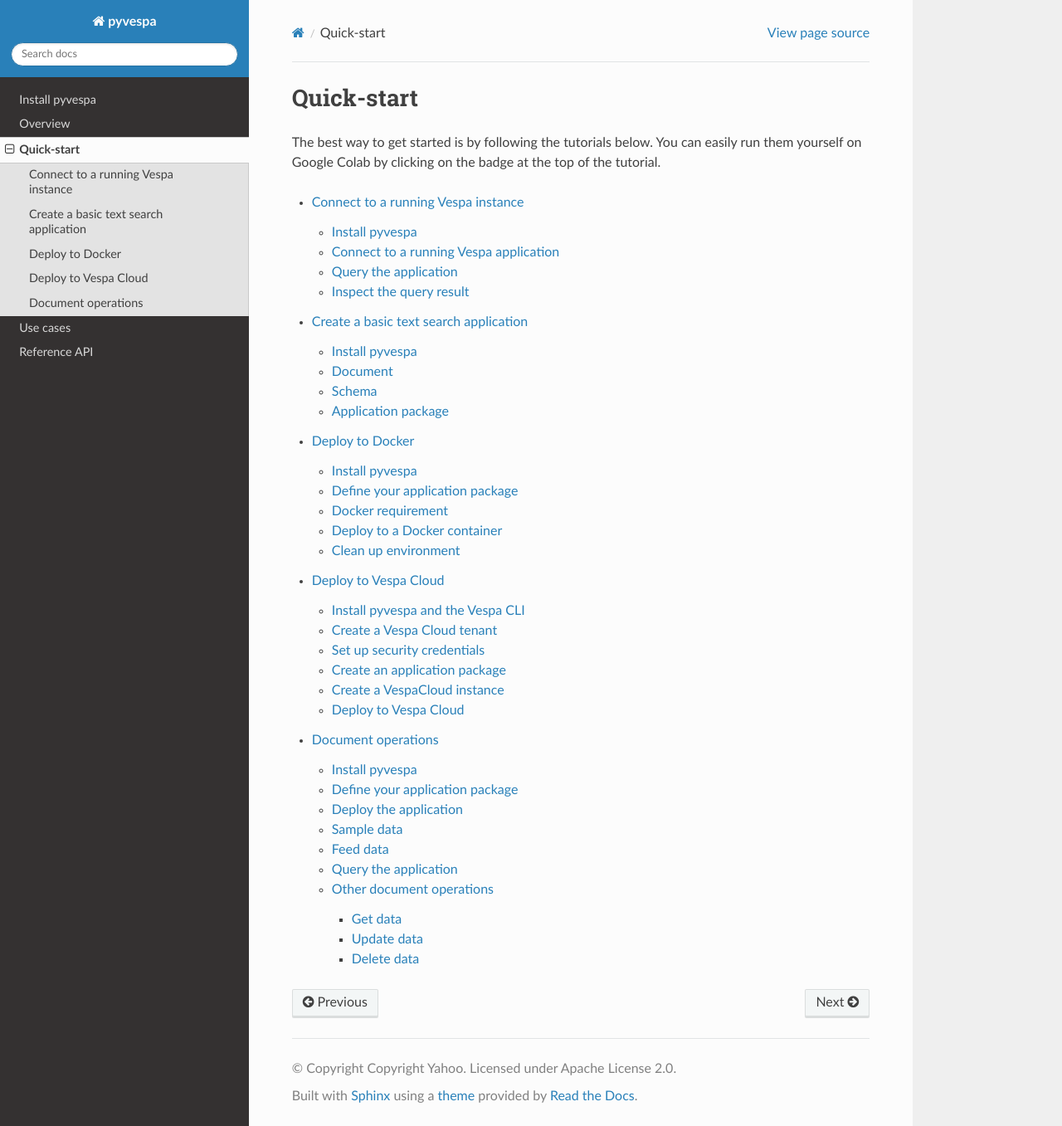
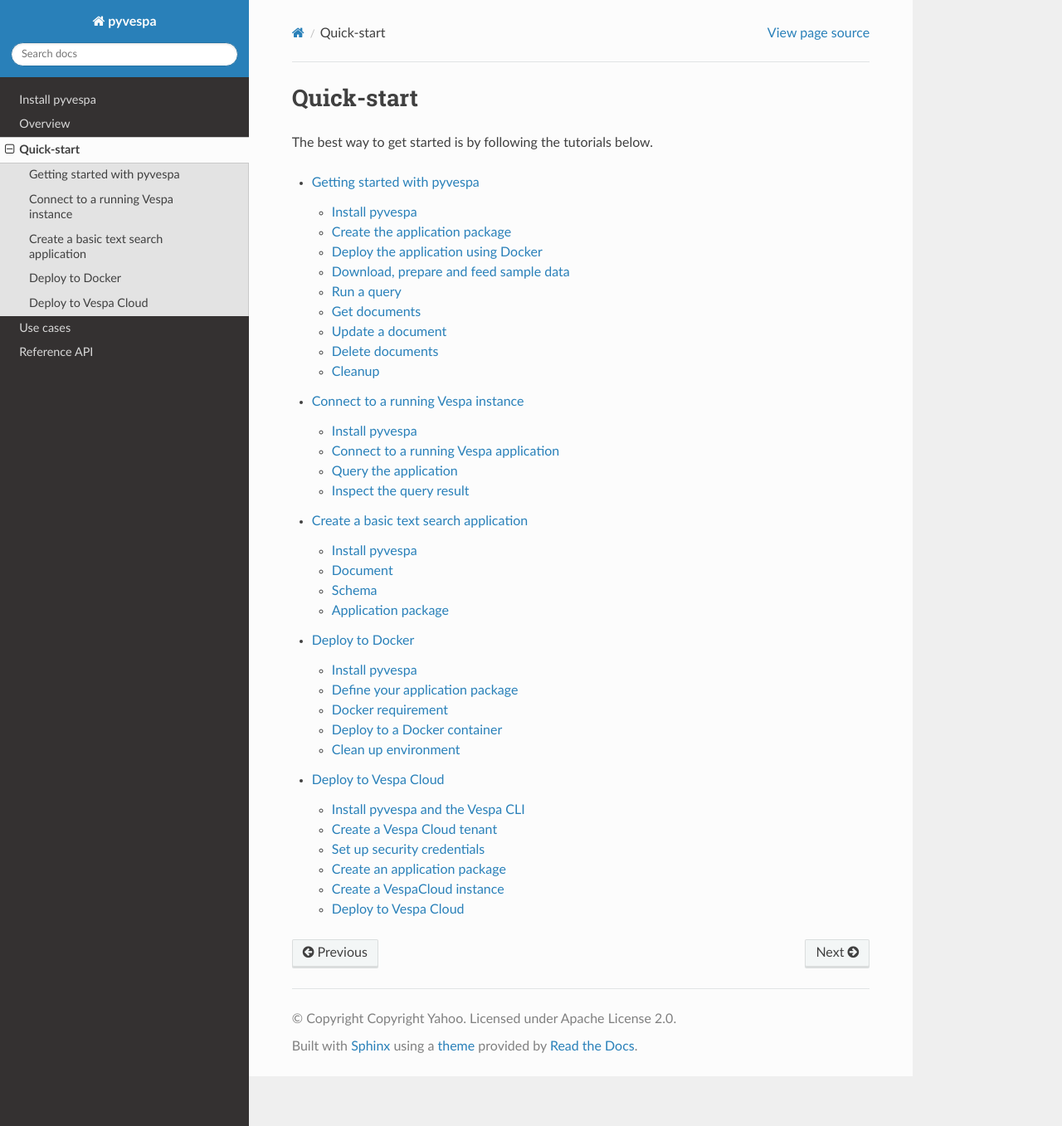
Before and after one commit to vespa-engine/pyvespa, a Sphinx documentation site: the page built from docs/sphinx/source/quickstart.rst, in a window 1280 px wide and 1357 px high. Shown: the whole window at 83% size. Built offline with Sphinx 7.4.7 and the Read the Docs theme 2.0.0, drawn with Linux system fonts in a browser that asks for light colours; pages that are not in the unit, such as notebooks, are missing from menus.

```diff
--- a/docs/sphinx/source/quickstart.rst
+++ b/docs/sphinx/source/quickstart.rst
@@ -1,13 +1,12 @@
 Quick-start
 ===========
 
-The best way to get started is by following the tutorials below. You can easily run them yourself on Google Colab
-by clicking on the badge at the top of the tutorial.
+The best way to get started is by following the tutorials below.
 
 .. toctree::
 
+   getting-started-pyvespa
    connect-to-vespa-instance
    create-text-app
    deploy-vespa-docker
    deploy-vespa-cloud
-   feed-query-and-other-document-operations
```
Also changed, not shown: docs/sphinx/source/index.rst (+15 -17 lines), docs/sphinx/source/feed-query-and-other-document-operations.ipynb (deleted), docs/sphinx/source/getting-started-pyvespa.ipynb, docs/sphinx/source/overview.ipynb.
